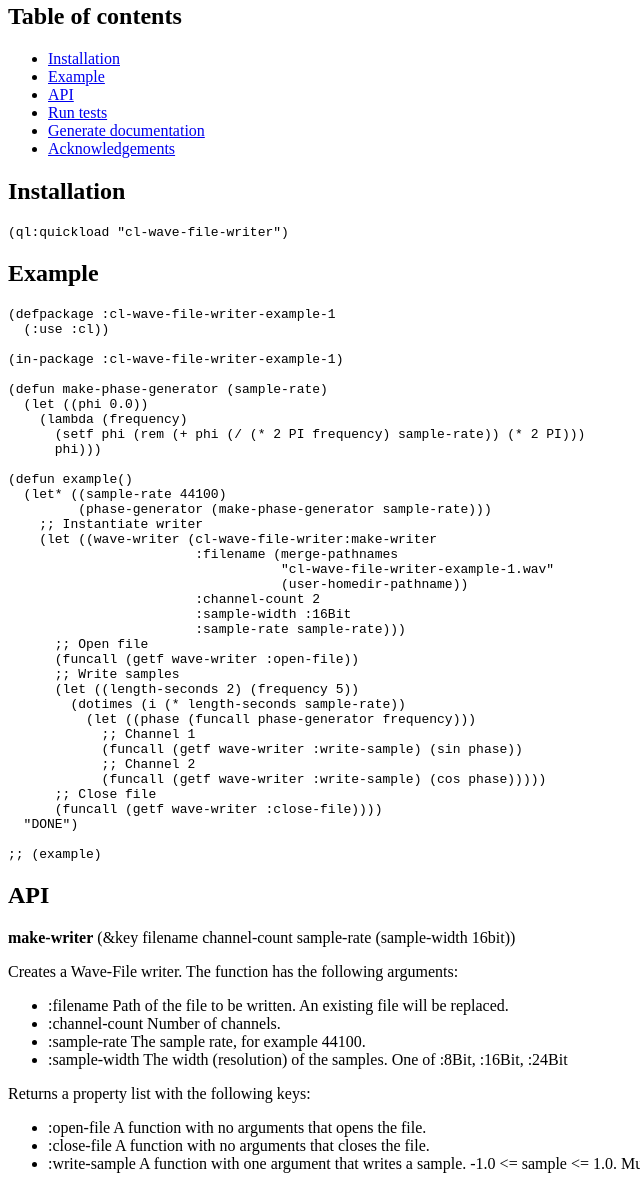
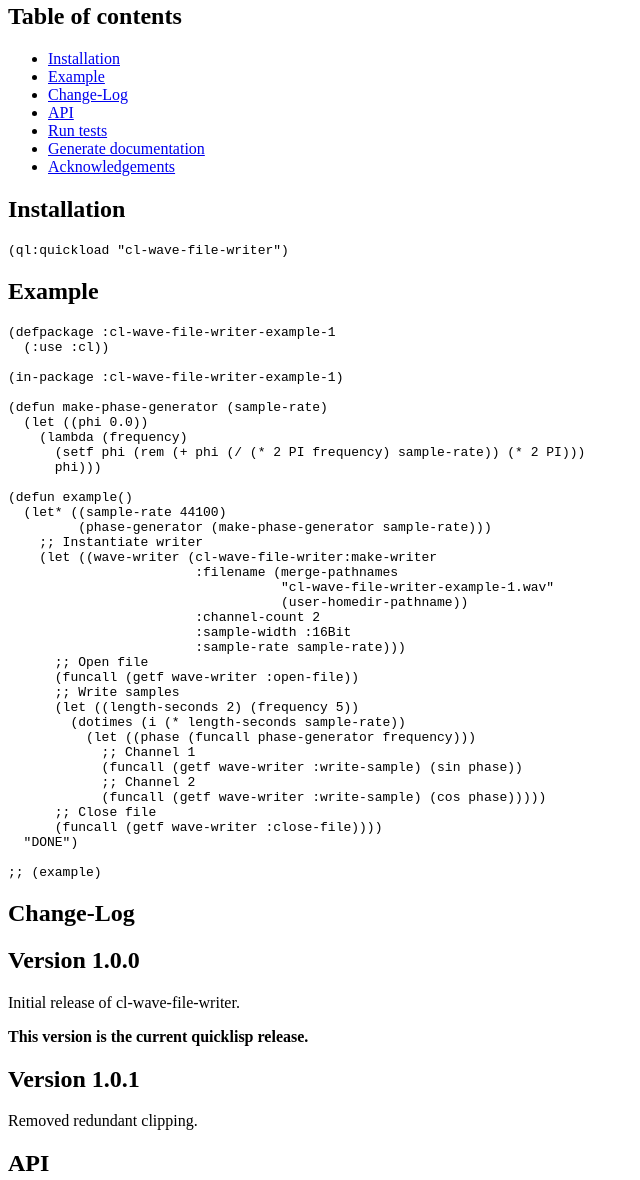
Before and after one commit to Frechmatz/cl-wave-file-writer, a plain HTML site: page docs/index.html in a window 1280 px wide. Shown: the part 135-1315 px from the top of the page, without its empty margins (0-640 px from the left). Drawn offline with Linux system fonts and the light colour scheme.

Commit message:
Removed redundant clipping; Readme

```diff
--- a/docs/index.html
+++ b/docs/index.html
@@ -1,7 +1,22 @@
-<html><body><header><h1>cl-wave-file-writer</h1><p>A Common Lisp library for generating wave (.wav) audio files. Supports sample widths of
+<html><body>
+<header>
+<h1>cl-wave-file-writer</h1><p>A Common Lisp library for generating wave (.wav) audio files. Supports sample widths of
   8, 16 and 24 Bits, any sample rate and any number of channels. Samples are not
   buffered in memory.</p>
-<p>The source code of cl-wave-file-writer can be found <a href="https://github.com/Frechmatz/cl-wave-file-writer">here</a>.</p></header><nav><h1>Table of contents</h1><ul><li><a href="#Installation">Installation</a></li><li><a href="#Example">Example</a></li><li><a href="#API">API</a></li><li><a href="#Run tests">Run tests</a></li><li><a href="#Generate documentation">Generate documentation</a></li><li><a href="#Acknowledgements">Acknowledgements</a></li></ul></nav><section><h1 id="Installation">Installation</h1><p><pre><code>(ql:quickload "cl-wave-file-writer")</code></pre></p><h1 id="Example">Example</h1><p><pre><code>(defpackage :cl-wave-file-writer-example-1
+<p>The source code of cl-wave-file-writer can be found <a href="https://github.com/Frechmatz/cl-wave-file-writer">here</a>.</p></header>
+<nav>
+<h1>Table of contents</h1>
+<ul>
+<li><a href="#Installation">Installation</a></li>
+<li><a href="#Example">Example</a></li>
+<li><a href="#Change-Log">Change-Log</a></li>
+<li><a href="#API">API</a></li>
+<li><a href="#Run tests">Run tests</a></li>
+<li><a href="#Generate documentation">Generate documentation</a></li>
+<li><a href="#Acknowledgements">Acknowledgements</a></li></ul></nav>
+<section>
+<h1 id="Installation">Installation</h1><p><pre><code>(ql:quickload "cl-wave-file-writer")</code></pre></p>
+<h1 id="Example">Example</h1><p><pre><code>(defpackage :cl-wave-file-writer-example-1
   (:use :cl))
 
 (in-package :cl-wave-file-writer-example-1)
@@ -37,7 +52,11 @@
       (funcall (getf wave-writer :close-file))))
   &quot;DONE&quot;)
 
-;; (example)</code></pre></p><h1 id="API">API</h1><b>make-writer</b>&nbsp;(&key filename channel-count sample-rate (sample-width 16bit))<p>Creates a Wave-File writer. The function has the following arguments:
+;; (example)</code></pre></p>
+<h1 id="Change-Log">Change-Log</h1>
+<h2>Version 1.0.0</h2><p>Initial release of cl-wave-file-writer.</p><p><b>This version is the current quicklisp release.</b></p>
+<h2>Version 1.0.1</h2><p>Removed redundant clipping.</p>
+<h1 id="API">API</h1><b>make-writer</b>&nbsp;(&key filename channel-count sample-rate (sample-width 16bit))<p>Creates a Wave-File writer. The function has the following arguments:
    <ul>
       <li>:filename Path of the file to be written. An existing file will be replaced.</li>
       <li>:channel-count Number of channels.</li>
@@ -50,7 +69,11 @@
       <li>:close-file A function with no arguments that closes the file.</li>
       <li>:write-sample A function with one argument that writes a sample.
 -1.0 <= sample <= 1.0. Must be called for each channel.</li>
-   </ul></p><h1 id="Run tests">Run tests</h1><p>The library unfortunately does not have a test suite.
+   </ul></p>
+<h1 id="Run tests">Run tests</h1><p>The library unfortunately does not have a test suite.
     For manual testing, an example that creates Wave files for multiple sample rates, sample widths and number of channels can be found <a href="https://github.com/Frechmatz/cl-wave-file-writer/blob/master/examples/example-2.lisp">here</a>. A Matlab script for plotting multi-channel Wave files can be found <a href="https://github.com/Frechmatz/cl-wave-file-writer/blob/master/matlab/plotwavefile.m">here</a>.
-</p><h1 id="Generate documentation">Generate documentation</h1><p><pre><code>(asdf:load-system :cl-wave-file-writer/doc)
-(cl-wave-file-writer-make-doc::make-doc)</code></pre></p><h1 id="Acknowledgements">Acknowledgements</h1><p>The library uses code taken from Ryan Kings <a href="https://github.com/RyanTKing/cl-wave">cl-wave</a> library.</p></section><footer><hr/><p><small>Generated 2020-12-23  19:01:10</small></p></footer></body></html>
+</p>
+<h1 id="Generate documentation">Generate documentation</h1><p><pre><code>(asdf:load-system :cl-wave-file-writer/doc)
+(cl-wave-file-writer-make-doc::make-doc)</code></pre></p>
+<h1 id="Acknowledgements">Acknowledgements</h1><p>The library uses code taken from Ryan Kings <a href="https://github.com/RyanTKing/cl-wave">cl-wave</a> library.</p></section>
+<footer><hr/><p><small>Generated 2021-08-16  12:22:05</small></p></footer></body></html>
```
Also changed, not shown: 2 other files.
